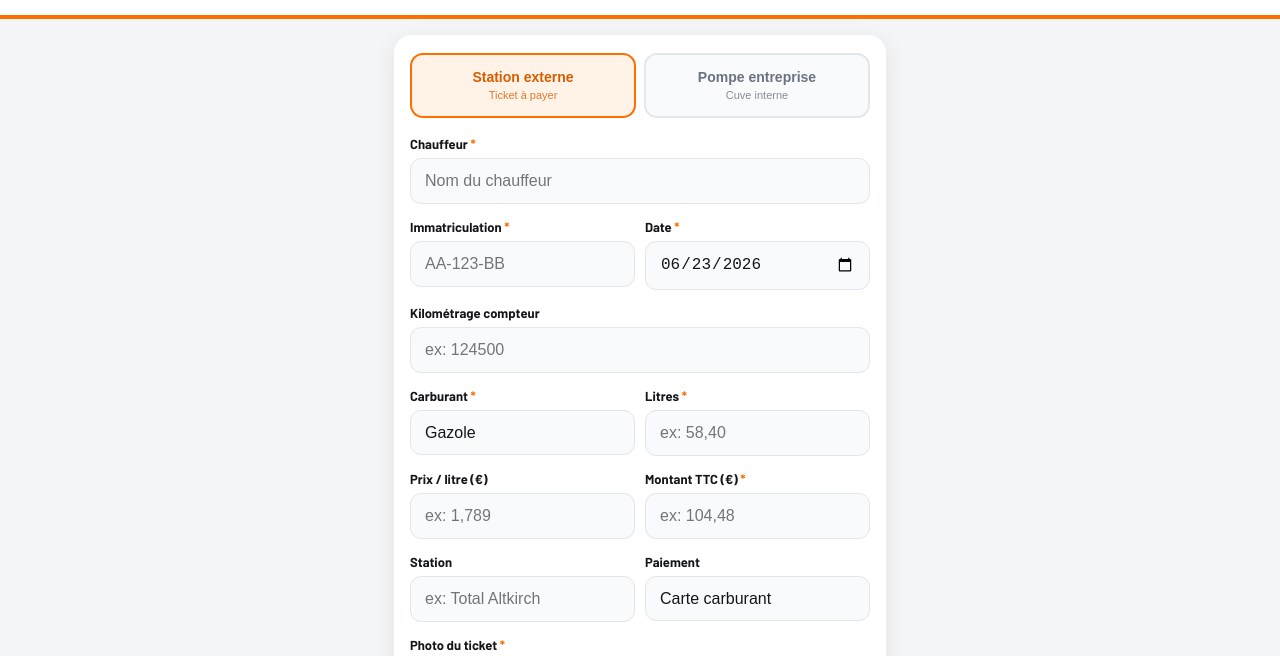
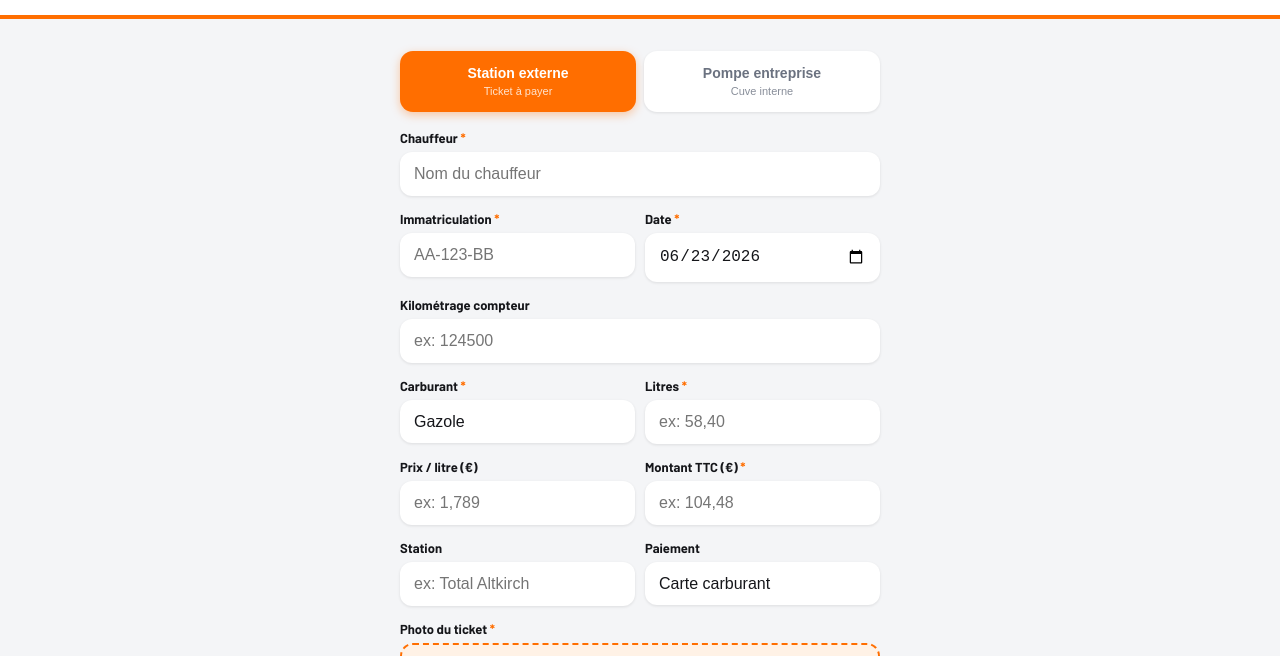
Before and after one commit to agencesl68/hk-carburant, a plain HTML site: page index.html in a window 1280 px wide. Shown: the part 103-759 px from the top of the page. Drawn offline with Linux system fonts and the light colour scheme.

Commit message:
Add files via upload

```diff
--- a/index.html
+++ b/index.html
@@ -59,7 +59,7 @@
     .pending.show { display: block; }
 
     .wrap { padding: 16px 14px 40px; max-width: 520px; margin: 0 auto; }
-    form { background: var(--card); border-radius: 18px; padding: 18px 16px 22px; box-shadow: 0 6px 24px rgba(15,15,16,.08); }
+    form { background: transparent; padding: 16px 6px 28px; }
     .field { margin-bottom: 15px; }
     .row { display: flex; gap: 10px; }
     .row .field { flex: 1; min-width: 0; }
@@ -67,25 +67,27 @@
     label .req { color: var(--orange); }
     input, select, textarea {
       width: 100%; min-width: 0; max-width: 100%; padding: 13px 14px; font-size: 16px;
-      border: 1.5px solid var(--line); border-radius: 11px;
-      background: #f8fafc; color: var(--text); outline: none;
+      border: none; border-radius: 12px;
+      background: #fff; color: var(--text); outline: none;
+      box-shadow: 0 1px 3px rgba(15,15,16,.10);
       -webkit-appearance: none; appearance: none;
-      transition: border-color .15s, background .15s;
+      transition: box-shadow .15s;
     }
     input[type="date"] { -webkit-appearance: none; min-height: 49px; }
-    input:focus, select:focus, textarea:focus { border-color: var(--orange); background: #fff; }
+    input:focus, select:focus, textarea:focus { box-shadow: 0 0 0 2px var(--orange); }
     textarea { resize: none; min-height: 60px; }
 
     .mode { display: flex; gap: 8px; margin-bottom: 18px; }
     .mode button {
       flex: 1; padding: 14px 8px;
-      border: 2px solid var(--line); border-radius: 13px;
-      background: #f8fafc; font-size: 14px; font-weight: 800;
+      border: none; border-radius: 13px;
+      background: #fff; font-size: 14px; font-weight: 800;
       color: var(--muted); cursor: pointer; line-height: 1.2;
+      box-shadow: 0 1px 3px rgba(15,15,16,.10);
     }
     .mode button small { display: block; font-size: 11px; font-weight: 500; margin-top: 3px; opacity: .8; }
-    .mode button.active[data-mode="station"] { border-color: var(--orange); background: var(--orange-l); color: var(--orange-d); }
-    .mode button.active[data-mode="entreprise"] { border-color: var(--ink); background: var(--ink); color: #fff; }
+    .mode button.active[data-mode="station"] { background: var(--orange); color: #fff; box-shadow: 0 3px 10px rgba(255,110,0,.35); }
+    .mode button.active[data-mode="entreprise"] { background: var(--ink); color: #fff; box-shadow: 0 3px 10px rgba(21,22,26,.3); }
 
     .photo-btn {
       display: flex; align-items: center; justify-content: center; gap: 10px;
@@ -107,6 +109,7 @@
       width: 100%; padding: 16px; margin-top: 6px;
       font-size: 17px; font-weight: 800; color: #fff;
       background: var(--orange); border: none; border-radius: 13px; cursor: pointer;
+      box-shadow: 0 4px 12px rgba(255,110,0,.35);
     }
     button.submit:active { background: var(--orange-d); }
     button.submit:disabled { opacity: .6; }
--- a/sw.js
+++ b/sw.js
@@ -1,5 +1,5 @@
 // Service worker — cache l'app pour qu'elle s'ouvre même sans réseau
-const CACHE = "hk-carburant-v9";
+const CACHE = "hk-carburant-v10";
 const ASSETS = [
   "./",
   "./index.html",
```
